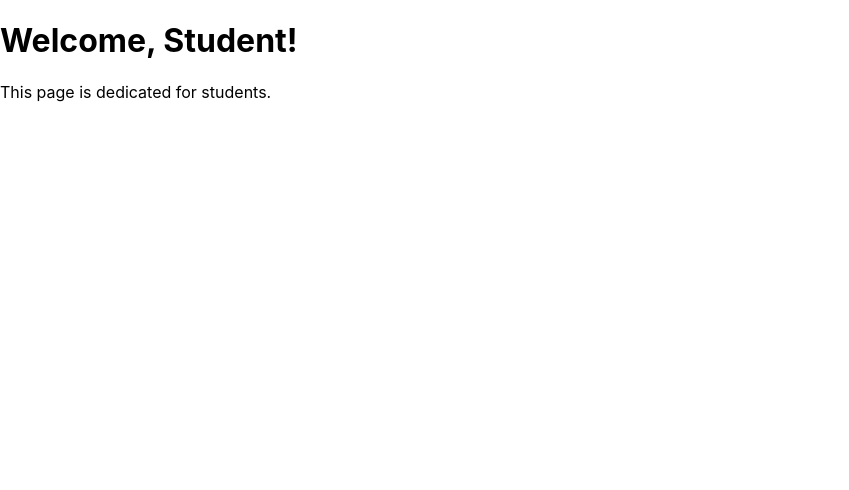
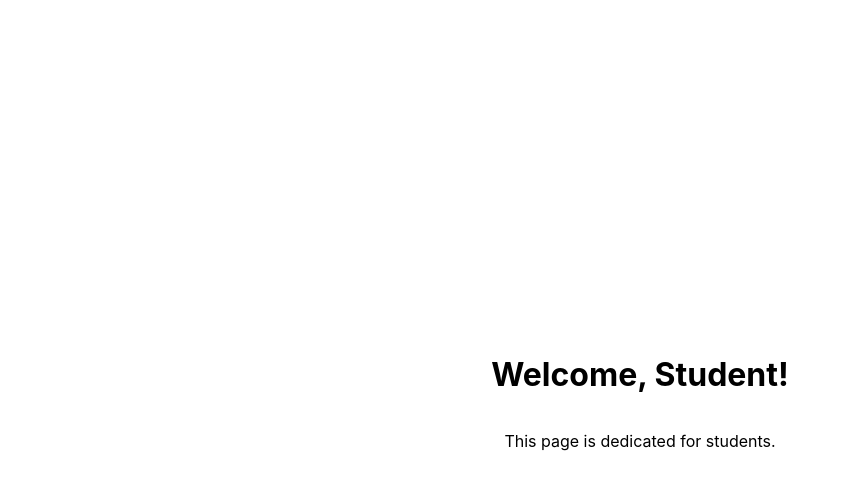
Before and after one commit to ECEMonitoringSystem/ecemonitoringsystem, a React (Create React App) app: page /student in a window 1280 px wide. Shown: the top 490 px of the page, without its empty margins (0-849 px from the left). Built offline with nearby package versions, Linux system fonts and the light colour scheme.

Commit message:
Updated Instructor

```diff
--- a/src/App.js
+++ b/src/App.js
@@ -3,6 +3,7 @@ import { BrowserRouter as Router, Routes, Route, useNavigate } from 'react-route
 import logo from '././Images/logo.png';
 import './CSS/App.css';
 import Student from './Pages/Student';
+import Instructor from './Pages/Instructor';
 
 
 function Home() {
@@ -13,7 +14,7 @@ function Home() {
   };
 
   const goToInstructorPage = () => {
-    alert('Instructor page not implemented yet');
+    navigate('/instructor');
   };
 
   return (
@@ -50,6 +51,7 @@ function App() {
       <Routes>
         <Route path="/" element={<Home />} />
         <Route path="/student" element={<Student />} />
+        <Route path="/instructor" element={<Instructor />} />
         {/* You can add more routes here */}
       </Routes>
     </Router>
--- /dev/null
+++ b/src/CSS/Instructor.css
@@ -0,0 +1,11 @@
+/* Instructor.css */
+.instructor-container {
+    display: flex;
+    flex-direction: column;
+    justify-content: center; /* vertical center */
+    align-items: center;     /* horizontal center */
+    height: 100vh;           /* full viewport height */
+    text-align: center;      /* center text inside */
+    padding: 20px;
+    box-sizing: border-box;
+  }
--- /dev/null
+++ b/src/CSS/Student.css
@@ -0,0 +1,11 @@
+/* Student.css */
+.student-container {
+    display: flex;
+    flex-direction: column;
+    justify-content: center; /* vertical center */
+    align-items: center;     /* horizontal center */
+    height: 100vh;           /* full viewport height */
+    text-align: center;      /* center text inside */
+    padding: 20px;
+    box-sizing: border-box;
+  }
--- a/src/Pages/Instructor.js
+++ b/src/Pages/Instructor.js
@@ -0,0 +1,14 @@
+// src/Instructor.js
+import React from 'react';
+import '../CSS/Instructor.css';
+
+function Instructor() {
+  return (
+    <div className="instructor-container">
+      <h1>Welcome, Instructor!</h1>
+      <p>This page is dedicated for instructors.</p>
+    </div>
+  );
+}
+
+export default Instructor;
--- a/src/Pages/Student.js
+++ b/src/Pages/Student.js
@@ -1,9 +1,10 @@
 // src/Student.js
 import React from 'react';
+import '../CSS/Student.css';
 
 function Student() {
   return (
-    <div>
+    <div className="student-container">
       <h1>Welcome, Student!</h1>
       <p>This page is dedicated for students.</p>
     </div>
```
